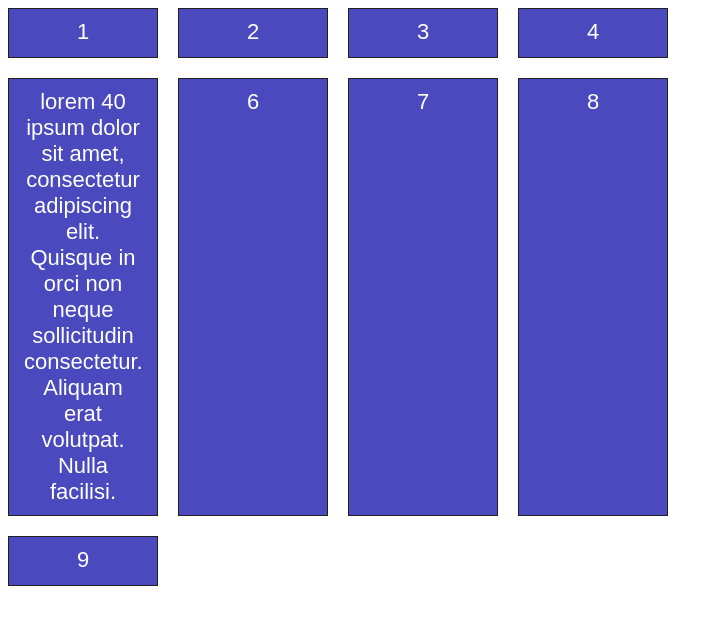
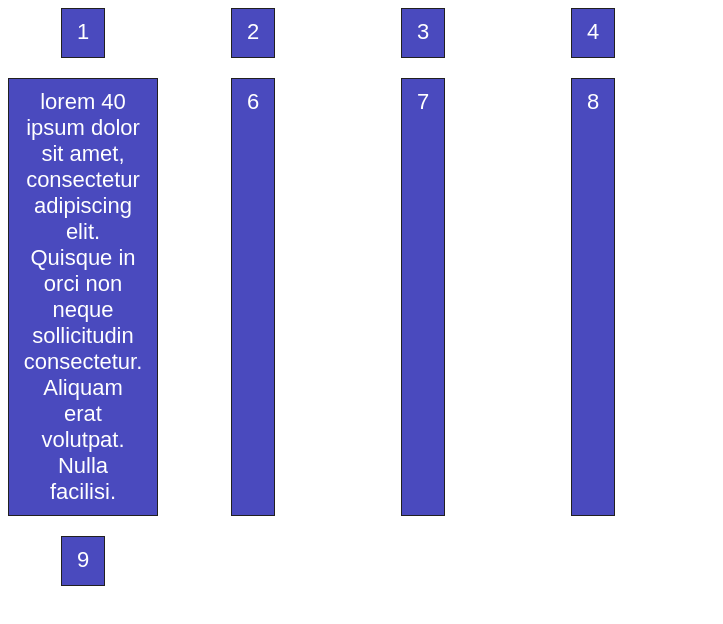
Before and after one commit to programer1983/fundamental-grids, a website built with Vite: page index.html in a window 1280 px wide. Shown: the whole page, without its empty margins (0-723 px from the left). Built offline with nearby package versions, Linux system fonts and the light colour scheme.

Commit message:
justify-items: start,  justify-items: center,  justify-items: end

```diff
--- a/styles/example.css
+++ b/styles/example.css
@@ -14,6 +14,8 @@
     grid-auto-rows: minmax(50px, auto);
     grid-gap: 20px;
 
-    justify-items: stretch;
+    /* justify-items: start; */
+    justify-items: center;
+    /* justify-items: end; */
     align-items: stretch;
 }
```
